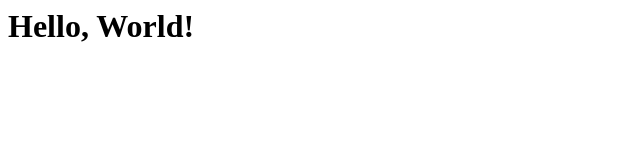
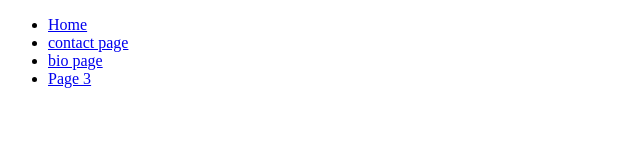
Before and after one commit to Harkamalpreet/comp125, a plain HTML site: page index.html in a window 1280 px wide. Shown: the whole page, without its empty margins (0-640 px from the left). Drawn offline with Linux system fonts and the light colour scheme.

Commit message:
assignment2

```diff
--- a/index.html
+++ b/index.html
@@ -1,10 +1,16 @@
-<DOCTYPE html>
-<html><head>
-    <title>Harkamalpreet Kaur | 300871422</title>
-    <link rel="stylesheet" type="text/css" href="Content/app.css">
-</head>
+<!DOCTYPE html>
+<html>
 <body>
-    <h1>Hello, World!</h1>
-    <script src="Script/app.js"></script>
-    </body>
+<nav class="navbar navbar-default">
+  <div class="container-fluid">
+    <ul class="nav navbar-nav">
+      <li class="active"><a href="#">Home</a></li>
+      <li><a href="#">contact page</a></li>
+      <li><a href="#">bio page</a></li>
+      <li><a href="#">Page 3</a></li>
+    </ul>
+  </div>
+</nav>
+</body>
+
 </html>
```
